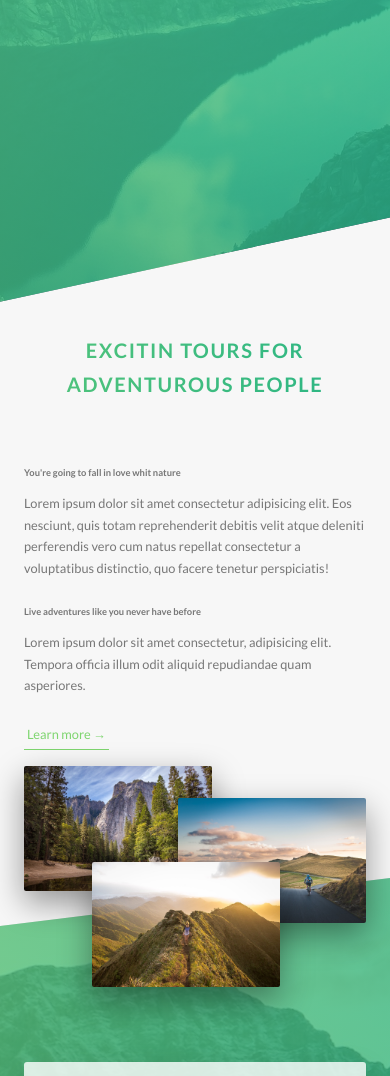
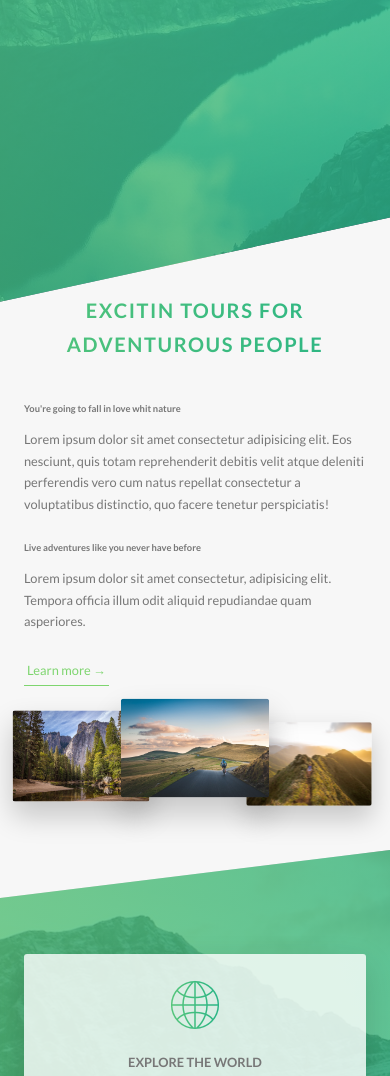
Before and after one commit to vitsafarik/Natours-Project, a website: page index.html in a window 390 px wide. Shown: the part 500-1576 px from the top of the page. Drawn offline with Linux system fonts and the light colour scheme.

Commit message:
media queries for layout, about and features sections

```diff
--- a/sass/base/_utility.scss
+++ b/sass/base/_utility.scss
@@ -8,10 +8,17 @@
 
 .u-margin-bottom-medium {
   margin-bottom: 4rem !important;
+
+  @include respond(tab-port) {
+    margin-bottom: 3rem !important;
+  }
 }
 
 .u-margin-bottom-big {
   margin-bottom: 8rem !important;
+  @include respond(tab-port) {
+    margin-bottom: 5rem !important;
+  }
 }
 
 .u-margin-top-big {
--- a/sass/components/_composition.scss
+++ b/sass/components/_composition.scss
@@ -10,19 +10,42 @@
     transition: all 0.2s;
     outline-offset: 2rem;
 
+    @include respond(tab-port) {
+      float: left;
+      position: relative;
+      width: 33.3333333%;
+      box-shadow: 0 1.5rem 3rem rgba($color: #000000, $alpha: 0.2);
+    }
+
     &--p1 {
       left: 0;
       top: -2rem;
+
+      @include respond(tab-port) {
+        top: 0;
+        transform: scale(1.2);
+      }
     }
 
     &--p2 {
       right: 0;
       top: 2rem;
+
+      @include respond(tab-port) {
+        top: -1rem;
+        transform: scale(1.3);
+        z-index: 100;
+      }
     }
 
     &--p3 {
       left: 20%;
       top: 10rem;
+      @include respond(tab-port) {
+        left: 0;
+        top: 1rem;
+        transform: scale(1.1);
+      }
     }
 
     &:hover {
--- a/sass/components/_feature-box.scss
+++ b/sass/components/_feature-box.scss
@@ -6,6 +6,9 @@
   border-radius: 3px;
   box-shadow: 0 1.5rem 4rem rgba($color-black, 0.15);
   transition: transform 0.3s;
+  @include respond(tab-port) {
+    padding: 2rem;
+  }
   &__icon {
     font-size: 6rem;
     margin-bottom: 0.5rem;
@@ -17,6 +20,10 @@
     );
     -webkit-background-clip: text;
     color: transparent;
+
+    @include respond(tab-port) {
+      margin-bottom: 0;
+    }
   }
 
   &:hover {
--- a/sass/layout/_footer.scss
+++ b/sass/layout/_footer.scss
@@ -11,6 +11,10 @@
   &__logo-box {
     text-align: center;
     margin-bottom: 8rem;
+
+    @include respond(tab-port) {
+      margin-bottom: 6rem;
+    }
   }
 
   &__logo {
--- a/sass/pages/_home.scss
+++ b/sass/pages/_home.scss
@@ -2,6 +2,10 @@
   background-color: $color-grey-light-1;
   padding: 25rem 0;
   margin-top: -20vh;
+
+  @include respond(tab-port) {
+    padding: 20rem 0;
+  }
 }
 
 .section-features {
@@ -18,17 +22,29 @@
   & > * {
     transform: skewY(7deg);
   }
+
+  @include respond(tab-port) {
+    padding: 10rem 0;
+  }
 }
 
 .section-tours {
   background-color: $color-grey-light-1;
   padding: 25rem 0 15rem 0;
   margin-top: -10rem;
+
+  @include respond(tab-port) {
+    padding: 20rem 0 10rem 0;
+  }
 }
 
 .section-stories {
   position: relative;
   padding: 15rem 0;
+
+  @include respond(tab-port) {
+    padding: 10rem 0;
+  }
 }
 
 .section-book {
@@ -38,6 +54,10 @@
     $color-primary-light,
     $color-primary-dark
   );
+
+  @include respond(tab-port) {
+    padding: 10rem 0;
+  }
 }
 
 .book {
```
Also changed, not shown: css/style.css.
